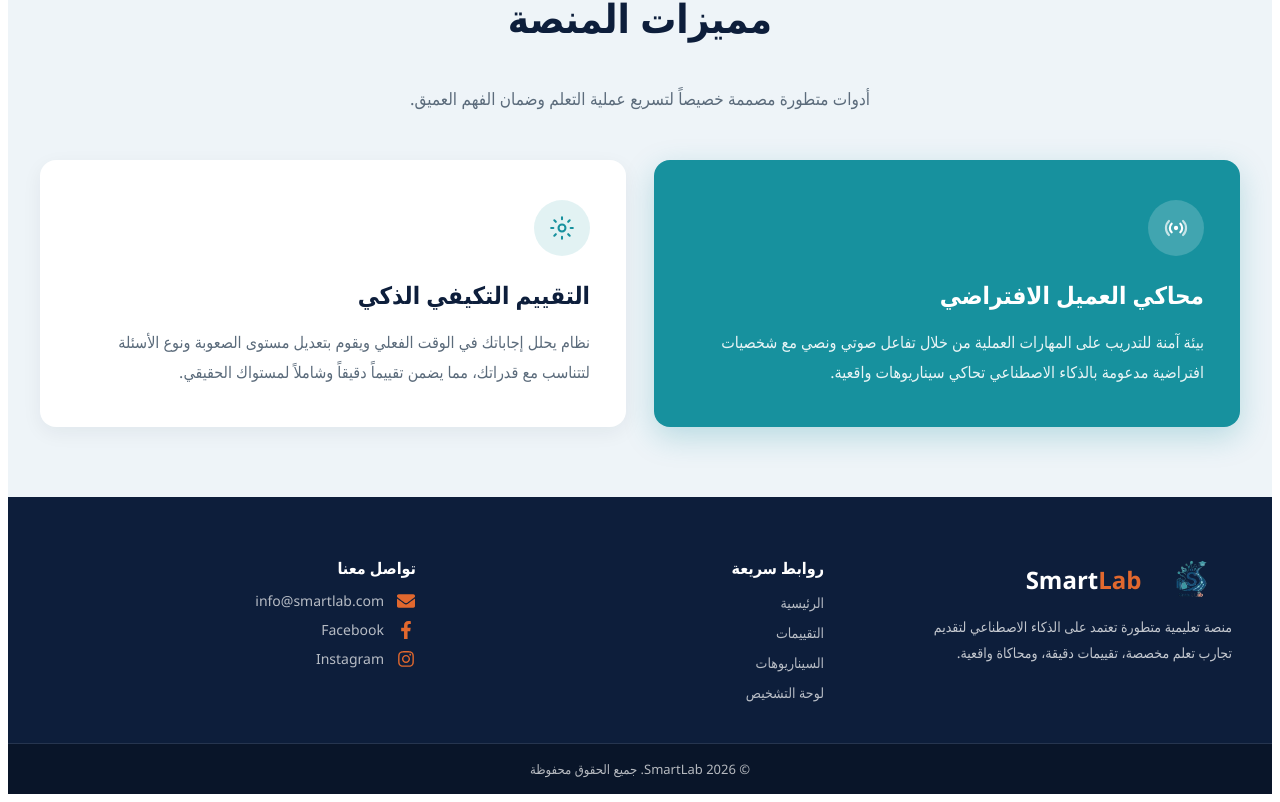
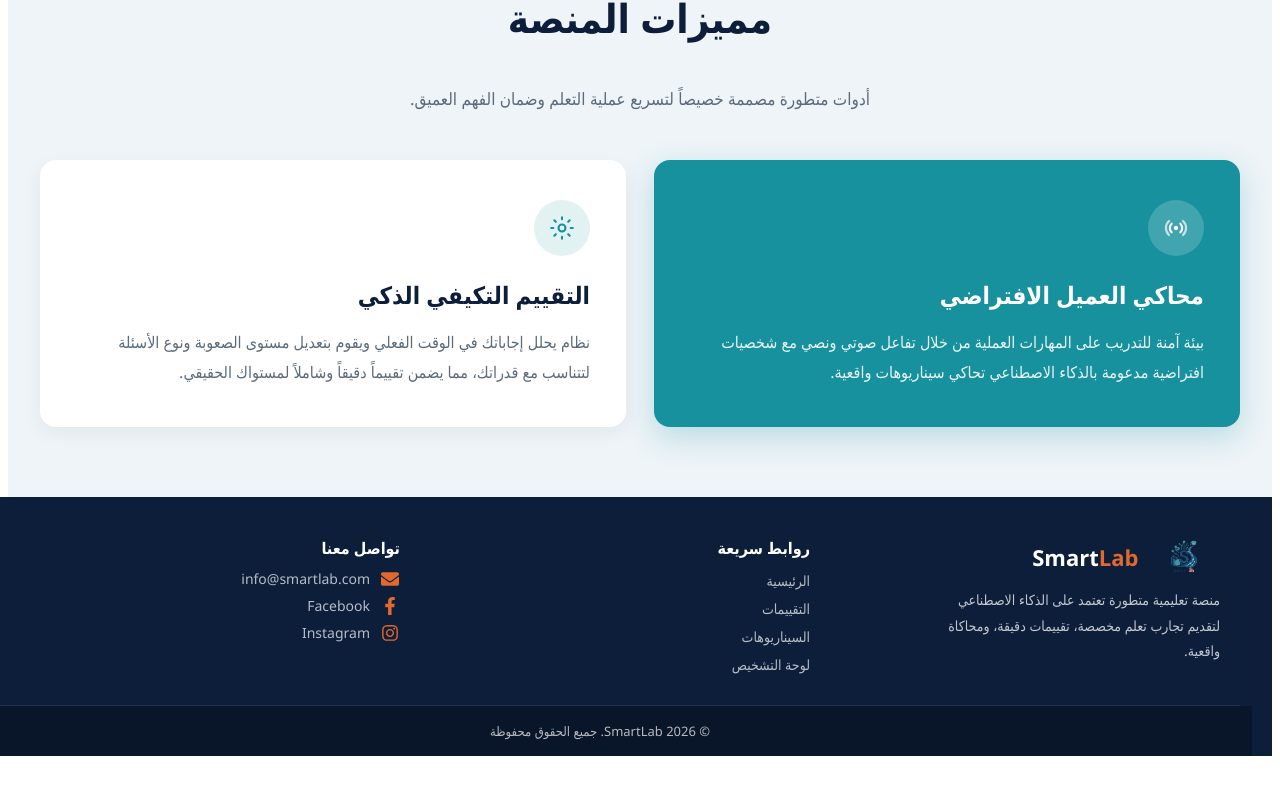
Before and after one commit to Alaa0011908/smartlab-full, a Next.js app: page / in a window 1280 px wide. Shown: the part 1187-1989 px from the top of the page. After the commit the page ends 1951 px from the top, so only its background shows below. Built offline with nearby package versions, Linux system fonts and the light colour scheme.

Commit message:
Update Footer.js

```diff
--- a/components/Footer.js
+++ b/components/Footer.js
@@ -14,56 +14,107 @@ const styles = {
   footer: {
     backgroundColor: COLORS.navy,
     color: COLORS.white,
-    padding: "60px 0 0 0",  // ✅ إزالة padding الجانبي
-    marginTop: "auto",
-    width: "100%",
+    padding: '40px 20px 0',
+    marginTop: 'auto',
+    width: '100%',
   },
   footerInner: {
     maxWidth: 1200,
-    margin: "0 auto",
-    display: "grid",
-    gridTemplateColumns: "repeat(3, 1fr)",
-    gap: 40,
-    padding: "0 40px 40px 40px",  // ✅ padding جانبي للمحتوى فقط
-    borderBottom: "1px solid rgba(255,255,255,0.1)",
+    margin: '0 auto',
+    display: 'grid',
+    gridTemplateColumns: 'repeat(auto-fit, minmax(200px, 1fr))',
+    gap: '30px',
+    padding: '0 20px 30px',
+    borderBottom: '1px solid rgba(255,255,255,0.1)',
   },
-  footerCol: { display: "flex", flexDirection: "column", gap: 12 },
-  footerLogo: { display: "flex", alignItems: "center", gap: 10 },
+  footerCol: {
+    display: 'flex',
+    flexDirection: 'column',
+    gap: '10px',
+    alignItems: 'flex-start',
+  },
+  footerLogo: {
+    display: 'flex',
+    alignItems: 'center',
+    gap: '10px',
+  },
   footerLogoImage: {
-    height: '45px',
+    height: '40px',
     width: 'auto',
     objectFit: 'contain',
   },
-  footerBrand: { fontSize: 24, fontWeight: 800 },
-  footerBrandOrange: { color: COLORS.orange },
-  footerDesc: { fontSize: 14, lineHeight: 1.8, color: "rgba(255,255,255,0.75)", maxWidth: 320, margin: 0 },
-  footerHeading: { fontSize: 16, fontWeight: 700, margin: 0, color: COLORS.white },
-  footerLinks: { listStyle: "none", padding: 0, margin: 0, display: "flex", flexDirection: "column", gap: 8 },
-  footerLink: { color: "rgba(255,255,255,0.7)", textDecoration: "none", fontSize: 14, transition: "color 0.25s ease" },
-  footerContactList: { listStyle: "none", padding: 0, margin: 0, display: "flex", flexDirection: "column", gap: 10 },
-  footerContactItem: { display: "flex", alignItems: "center", gap: 12, fontSize: 14 },
-  footerContactIcon: { fontSize: 18, color: COLORS.orange, minWidth: 20 },
-  footerContactLink: { color: "rgba(255,255,255,0.7)", textDecoration: "none", transition: "color 0.25s ease" },
-
-  // ✅ القسم السفلي - ممتد بالكامل
+  footerBrand: {
+    fontSize: '22px',
+    fontWeight: 800,
+  },
+  footerBrandOrange: {
+    color: COLORS.orange,
+  },
+  footerDesc: {
+    fontSize: '14px',
+    lineHeight: 1.8,
+    color: 'rgba(255,255,255,0.75)',
+    maxWidth: '280px',
+    margin: 0,
+  },
+  footerHeading: {
+    fontSize: '16px',
+    fontWeight: 700,
+    margin: 0,
+    color: COLORS.white,
+  },
+  footerLinks: {
+    listStyle: 'none',
+    padding: 0,
+    margin: 0,
+    display: 'flex',
+    flexDirection: 'column',
+    gap: '6px',
+  },
+  footerLink: {
+    color: 'rgba(255,255,255,0.7)',
+    textDecoration: 'none',
+    fontSize: '14px',
+    transition: 'color 0.25s ease',
+    padding: '4px 0',
+  },
+  footerContactList: {
+    listStyle: 'none',
+    padding: 0,
+    margin: 0,
+    display: 'flex',
+    flexDirection: 'column',
+    gap: '8px',
+  },
+  footerContactItem: {
+    display: 'flex',
+    alignItems: 'center',
+    gap: '10px',
+    fontSize: '14px',
+  },
+  footerContactIcon: {
+    fontSize: '18px',
+    color: COLORS.orange,
+    minWidth: '20px',
+  },
+  footerContactLink: {
+    color: 'rgba(255,255,255,0.7)',
+    textDecoration: 'none',
+    transition: 'color 0.25s ease',
+  },
   footerBottom: {
-    backgroundColor: "rgba(0,0,0,0.3)",
-    padding: "16px 0",
+    backgroundColor: 'rgba(0,0,0,0.3)',
+    padding: '16px 20px',
     marginTop: 0,
-    width: "100%",
+    width: '100%',
+    textAlign: 'center',
   },
   footerBottomInner: {
     maxWidth: 1200,
-    margin: "0 auto",
-    display: "flex",
-    justifyContent: "center",
-    alignItems: "center",
-    fontSize: 13,
-    color: "rgba(255,255,255,0.7)",
-    flexWrap: "wrap",
-    gap: 8,
-    textAlign: "center",
-    padding: "0 40px",  // ✅ padding جانبي للنص فقط
+    margin: '0 auto',
+    fontSize: '13px',
+    color: 'rgba(255,255,255,0.7)',
+    padding: '0 20px',
   },
 };
 
@@ -73,44 +124,23 @@ export default function Footer() {
       <div style={styles.footerInner}>
         <div style={styles.footerCol}>
           <div style={styles.footerLogo}>
-            <img
-              src="/logo.png"
-              alt="Smart Lab Logo"
-              style={styles.footerLogoImage}
-            />
+            <img src="/logo.png" alt="Smart Lab Logo" style={styles.footerLogoImage} />
             <span style={styles.footerBrand}>
               Smart<span style={styles.footerBrandOrange}>Lab</span>
             </span>
           </div>
           <p style={styles.footerDesc}>
-            منصة تعليمية متطورة تعتمد على الذكاء الاصطناعي لتقديم تجارب تعلم مخصصة،
-            تقييمات دقيقة، ومحاكاة واقعية.
+            منصة تعليمية متطورة تعتمد على الذكاء الاصطناعي لتقديم تجارب تعلم مخصصة، تقييمات دقيقة، ومحاكاة واقعية.
           </p>
         </div>
 
         <div style={styles.footerCol}>
           <h4 style={styles.footerHeading}>روابط سريعة</h4>
           <ul style={styles.footerLinks}>
-            <li>
-              <Link href="/" style={styles.footerLink} onMouseEnter={(e) => e.currentTarget.style.color = COLORS.white} onMouseLeave={(e) => e.currentTarget.style.color = "rgba(255,255,255,0.7)"}>
-                الرئيسية
-              </Link>
-            </li>
-            <li>
-              <Link href="/assessment" style={styles.footerLink} onMouseEnter={(e) => e.currentTarget.style.color = COLORS.white} onMouseLeave={(e) => e.currentTarget.style.color = "rgba(255,255,255,0.7)"}>
-                التقييمات
-              </Link>
-            </li>
-            <li>
-              <Link href="/scenarios" style={styles.footerLink} onMouseEnter={(e) => e.currentTarget.style.color = COLORS.white} onMouseLeave={(e) => e.currentTarget.style.color = "rgba(255,255,255,0.7)"}>
-                السيناريوهات
-              </Link>
-            </li>
-            <li>
-              <Link href="/dashboard" style={styles.footerLink} onMouseEnter={(e) => e.currentTarget.style.color = COLORS.white} onMouseLeave={(e) => e.currentTarget.style.color = "rgba(255,255,255,0.7)"}>
-                لوحة التشخيص
-              </Link>
-            </li>
+            <li><Link href="/" style={styles.footerLink}>الرئيسية</Link></li>
+            <li><Link href="/assessment/categories" style={styles.footerLink}>التقييمات</Link></li>
+            <li><Link href="/scenarios" style={styles.footerLink}>السيناريوهات</Link></li>
+            <li><Link href="/dashboard" style={styles.footerLink}>لوحة التشخيص</Link></li>
           </ul>
         </div>
 
@@ -119,69 +149,25 @@ export default function Footer() {
           <ul style={styles.footerContactList}>
             <li style={styles.footerContactItem}>
               <FaEnvelope style={styles.footerContactIcon} />
-              <a href="mailto:info@smartlab.com" style={styles.footerContactLink} onMouseEnter={(e) => e.currentTarget.style.color = COLORS.white} onMouseLeave={(e) => e.currentTarget.style.color = "rgba(255,255,255,0.7)"}>
-                info@smartlab.com
-              </a>
+              <a href="mailto:info@smartlab.com" style={styles.footerContactLink}>info@smartlab.com</a>
             </li>
             <li style={styles.footerContactItem}>
               <FaFacebookF style={styles.footerContactIcon} />
-              <a
-                href="https://facebook.com/smartlab"
-                target="_blank"
-                rel="noopener noreferrer"
-                style={styles.footerContactLink}
-                onMouseEnter={(e) => e.currentTarget.style.color = COLORS.white}
-                onMouseLeave={(e) => e.currentTarget.style.color = "rgba(255,255,255,0.7)"}
-              >
-                Facebook
-              </a>
+              <a href="https://facebook.com/smartlab" target="_blank" rel="noopener noreferrer" style={styles.footerContactLink}>Facebook</a>
             </li>
             <li style={styles.footerContactItem}>
               <FaInstagram style={styles.footerContactIcon} />
-              <a
-                href="https://instagram.com/smartlab"
-                target="_blank"
-                rel="noopener noreferrer"
-                style={styles.footerContactLink}
-                onMouseEnter={(e) => e.currentTarget.style.color = COLORS.white}
-                onMouseLeave={(e) => e.currentTarget.style.color = "rgba(255,255,255,0.7)"}
-              >
-                Instagram
-              </a>
+              <a href="https://instagram.com/smartlab" target="_blank" rel="noopener noreferrer" style={styles.footerContactLink}>Instagram</a>
             </li>
           </ul>
         </div>
       </div>
 
-      {/* ✅ القسم السفلي - ممتد بالكامل */}
       <div style={styles.footerBottom}>
         <div style={styles.footerBottomInner}>
           <span>© 2026 SmartLab. جميع الحقوق محفوظة</span>
         </div>
       </div>
-
-      <style jsx>{`
-        @media (max-width: 768px) {
-          .footer-inner {
-            grid-template-columns: 1fr !important;
-            gap: 30px;
-            text-align: center;
-            padding: 0 20px 30px 20px !important;
-          }
-          .footer-desc {
-            max-width: 100% !important;
-            text-align: center;
-          }
-          .footer-contact-item {
-            justify-content: center;
-          }
-          .footer-bottom-inner {
-            flex-direction: column;
-            text-align: center;
-            padding: 0 20px !important;
-          }
-        }
-      `}</style>
     </footer>
   );
 }
```
